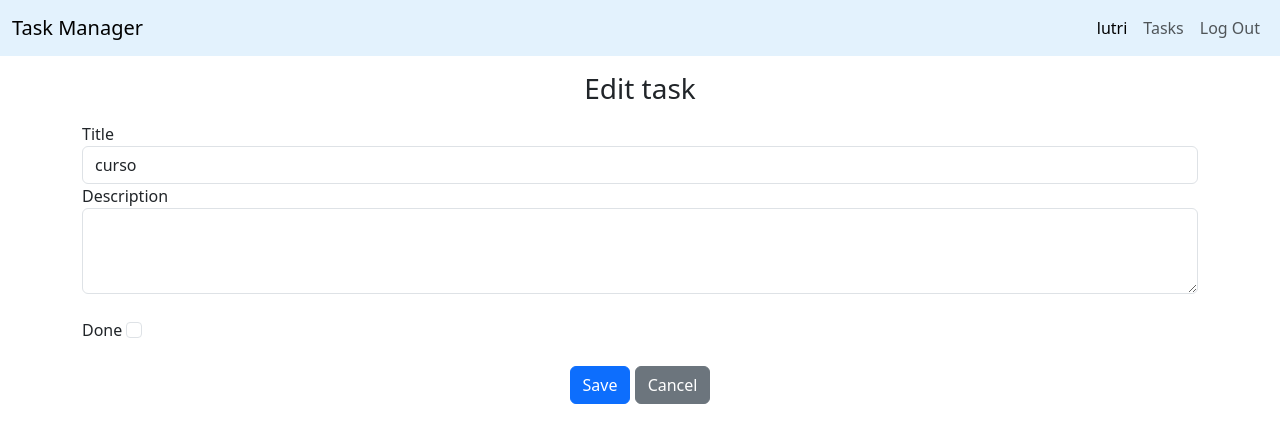
After one commit to ISCOUTB/AH-TaskManager, a Flask app: page /taskManager/update/1 in a window 1280 px wide. The commit adds this page. Shown: the top 443 px of the page. Run offline with Flask 3, Linux system fonts and the light colour scheme; a user stored in the database is signed in; data comes from the database, SQL or seed files in the repository.

Commit message:
tasks CRUD added and security problems fixed

```diff
--- a/flaskDirectory/__init__.py
+++ b/flaskDirectory/__init__.py
@@ -11,7 +11,7 @@ def create_app():
     app.config.from_mapping(
         DEBUG = True,
         SECRET_KEY = 'dev',
-        SQLALCHEMY_DATABASE_URI = "sqlite:///dbproyecto.db"
+        SQLALCHEMY_DATABASE_URI = "sqlite:///taskManagerDB.db"
     )
 
     db.init_app(app)
--- a/flaskDirectory/auth.py
+++ b/flaskDirectory/auth.py
@@ -1,13 +1,79 @@
-from flask import Blueprint, render_template
+from flask import (
+    Blueprint, render_template, request, url_for, redirect, flash, session, g
+    )
 
-from . import models
+from werkzeug.security import generate_password_hash, check_password_hash
+
+from .models import User
+from flaskDirectory import db
 
 bp = Blueprint('auth', __name__, url_prefix = '/auth')
 
-@bp.route('/signup')
+@bp.route('/signup', methods = ('GET', 'POST'))
 def signup():
+    if request.method == 'POST':
+        username = request.form['username']
+        password = request.form['password']
+
+        user = User(username, generate_password_hash(password))
+
+        error = None
+
+        user_name = User.query.filter_by(username = username).first()
+        if user_name == None:
+            db.session.add(user)
+            db.session.commit()
+            return redirect(url_for('auth.login'))
+        else:
+            error = f'El usuario [{username}] ya se encuentra registrado'
+
+        flash(error)
     return render_template('auth/signup.html')
 
-@bp.route('/login')
+@bp.route('/login', methods = ('GET', 'POST'))
 def login():
+    if request.method == 'POST':
+        username = request.form['username']
+        password = request.form['password']
+
+        error = None
+        # validacion de datos
+        user = User.query.filter_by(username = username).first()
+        if user == None:
+            error = 'Nombre de usuario incorrecto'
+        elif not check_password_hash(user.password, password):
+            error = 'Contrasena incorrecta'
+
+        # inicio de sesion
+        if error is None:
+            session.clear()
+            session['user_id'] = user.id
+
+            return redirect(url_for('taskManager.index'))
+
+        flash(error)
     return render_template('auth/login.html')
+
+@bp.before_app_request
+def load_logged_in_user():
+    user_id = session.get('user_id')
+
+    if user_id is None:
+        g.user = None
+    else:
+        g.user = User.query.get_or_404(user_id)
+
+@bp.route('/logout')
+def logout():
+    session.clear()
+    return redirect(url_for('index'))
+
+import functools
+
+def login_required(view):
+    @functools.wraps(view)
+    def wrapped_view(**kwargs):
+        if g.user is None:
+            return redirect(url_for('auth.login'))
+        return view(**kwargs)
+    return wrapped_view
--- a/flaskDirectory/models.py
+++ b/flaskDirectory/models.py
@@ -20,8 +20,8 @@ class Todo(db.Model):
     description = db.Column(db.Text)
     status = db.Column(db.Boolean, default = False)
 
-    def __init__(self, create_by, title, description, status = False):
-        self.create_by = create_by
+    def __init__(self, created_by, title, description, status = False):
+        self.created_by = created_by
         self.title = title
         self.description = description
         self.status = status
--- a/flaskDirectory/taskManager.py
+++ b/flaskDirectory/taskManager.py
@@ -1,11 +1,50 @@
-from flask import Blueprint
-
+from flask import Blueprint, render_template, request, redirect, url_for, g
+from flaskDirectory.auth import login_required
+from .models import Todo, User
+from flaskDirectory import db
 bp = Blueprint('taskManager', __name__, url_prefix = '/taskManager')
 
 @bp.route('/list')
+@login_required
 def index():
-    return "TO-DO LIST"
+    todos = Todo.query.all()
+    return render_template('todo/index.html', todos = todos)
 
-@bp.route('/create')
+@bp.route('/create', methods = ('GET', 'POST'))
+@login_required
 def create():
-    return "CREATE TASK"
+    if request.method == 'POST':
+        title = request.form['title']
+        description = request.form['description']
+
+        todo = Todo(g.user.id, title, description)
+        db.session.add(todo)
+        db.session.commit()
+        return redirect(url_for('taskManager.index'))
+    return render_template('todo/create.html')
+
+def get_todo(id):
+    todo = Todo.query.get_or_404(id)
+    return todo
+
+@bp.route('/update/<int:id>', methods = ('GET', 'POST'))
+@login_required
+def update(id):
+    todo = get_todo(id)
+
+    if request.method == 'POST':
+        todo.title = request.form['title']
+        todo.description = request.form['description']
+        todo.status = True if request.form.get('status') == 'on' else False
+
+        db.session.commit()
+        return redirect(url_for('taskManager.index'))
+    return render_template('todo/update.html', todo = todo)
+
+@bp.route('/delete/<int:id>', methods = ('GET', 'POST'))
+@login_required
+def delete(id):
+    todo = get_todo(id)
+    db.session.delete(todo)
+    db.session.commit()
+    return redirect(url_for('taskManager.index'))
--- a/flaskDirectory/templates/auth/login.html
+++ b/flaskDirectory/templates/auth/login.html
@@ -7,7 +7,7 @@
         <div class="col-sm-8">
             <div class="card">
                 <div class="card-header">
-                    <h1 class="text-center">{% block tittle %}Log in{% endblock %}</h1>
+                    <h1 class="text-center">{% block title %}Log in{% endblock %}</h1>
                 </div>
                 <div class="card-body">
                     <form action="" method="post">
@@ -17,7 +17,7 @@
                         </div>
                         <div class="form-group">
                             <label for="password">Password</label>
-                            <input type="text" class="form-control" id="password" name="password" required>
+                            <input type="password" class="form-control" id="password" name="password" required>
                         </div>
                         <br>
                         <div class="text-center">
--- a/flaskDirectory/templates/auth/signup.html
+++ b/flaskDirectory/templates/auth/signup.html
@@ -7,7 +7,7 @@
         <div class="col-sm-8">
             <div class="card">
                 <div class="card-header">
-                    <h1 class="text-center">{% block tittle %}Sign up{% endblock %}</h1>
+                    <h1 class="text-center">{% block title %}Sign up{% endblock %}</h1>
                 </div>
                 <div class="card-body">
                     <form action="" method="post">
@@ -17,7 +17,7 @@
                         </div>
                         <div class="form-group">
                             <label for="password">Password</label>
-                            <input type="text" class="form-control" id="password" name="password" required minlength="6" maxlength="40">
+                            <input type="password" class="form-control" id="password" name="password" required minlength="6" maxlength="40">
                         </div>
                         <br>
                         <div class="text-center">
--- a/flaskDirectory/templates/base.html
+++ b/flaskDirectory/templates/base.html
@@ -4,7 +4,7 @@
     <meta charset="UTF-8">
     <meta http-equiv="X-UA-Compatible" content="IE-edge">
     <meta name="viewport" content="width=device-width, initial-scale=1.0">
-    <title>TaskManager - {% block tittle %}{% endblock %}</title>
+    <title>TaskManager - {% block title %}{% endblock %}</title>
 
     <link href="https://cdn.jsdelivr.net/npm/bootstrap@5.3.3/dist/css/bootstrap.min.css" rel="stylesheet" integrity="sha384-QWTKZyjpPEjISv5WaRU9OFeRpok6YctnYmDr5pNlyT2bRjXh0JMhjY6hW+ALEwIH" crossorigin="anonymous">
 
@@ -18,12 +18,24 @@
           </button>
           <div class="collapse navbar-collapse justify-content-end" id="navbarNav">
             <ul class="navbar-nav">
+              {% if g.user %}
+              <li class="nav-item">
+                <span class="nav-link active"> {{ g.user.username }} </span>
+              </li>
+              <li class="nav-item">
+                <a class="nav-link" href="{{url_for('taskManager.index')}}">Tasks</a>
+              </li>
+              <li class="nav-item">
+                <a class="nav-link" href="{{url_for('auth.logout')}}">Log Out</a>
+              </li>
+              {% else %}
               <li class="nav-item">
                 <a class="nav-link" href="{{url_for('auth.signup')}}">Sign Up</a>
               </li>
               <li class="nav-item">
                 <a class="nav-link" href="{{url_for('auth.login')}}">Log In</a>
               </li>
+              {% endif %}
             </ul>
           </div>
         </div>
@@ -32,6 +44,18 @@
     {% block content %}
     {% endblock %}
 
+    {% for massage in get_flashed_messages() %}
+    <div class="container mt-3">
+      <div class="row">
+        <div class="col-md-6 mx-auto">
+          <div class="alert alert-danger" role="alert">
+            {{ massage }}
+          </div>
+        </div>
+      </div>
+    </div>
+    {% endfor %}
+
     <script src="https://cdn.jsdelivr.net/npm/bootstrap@5.3.3/dist/js/bootstrap.bundle.min.js" integrity="sha384-YvpcrYf0tY3lHB60NNkmXc5s9fDVZLESaAA55NDzOxhy9GkcIdslK1eN7N6jIeHz" crossorigin="anonymous"></script>
 </body>
 </html>
--- /dev/null
+++ b/flaskDirectory/templates/todo/update.html
@@ -0,0 +1,28 @@
+{% extends 'base.html' %}
+
+{% block content %}
+<section class="container-sm">
+    <h3 class="text-center mt-3 mb-3">{% block title %}Edit task{% endblock %}</h3>
+    <form action="" method="post">
+        <div class="form-group">
+            <label for="title">Title</label>
+            <input type="text" class="form-control" id="title" name="title" required value="{{ todo.title }}">
+        </div>
+        <div class="form-group">
+            <label for="description">Description</label>
+            <textarea class="form-control" id="description" name="description" rows="3"></textarea>
+        </div>
+        <br>
+        <div class="form-group">
+            <label for = "status">Done</label>
+            <input class="form-check-input" type="checkbox" name="status" id="status" {% if todo.status == true %} checked {% endif %}>
+        </div>
+        <br>
+        <div class="text-center">
+            <input type="submit" class="btn btn-primary" value="Save">
+            <a href="{{ url_for('taskManager.index') }}" class="btn btn-secondary">Cancel</a>
+        </div>
+    </form>
+</section>
+
+{% endblock %}
```
Also changed, not shown: flaskDirectory/templates/todo/create.html (added, +23 -0 lines), flaskDirectory/templates/todo/index.html (added, +45 -0 lines), instance/basedatos1.db (added), instance/dbproyecto.db (deleted), instance/taskManagerDB.db (added).
